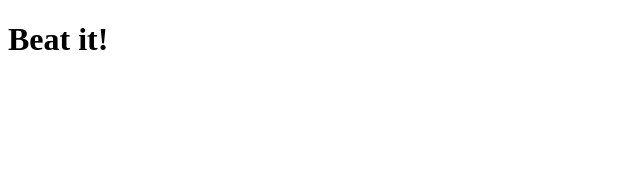
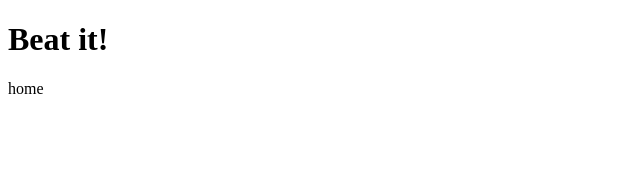
Before and after one commit to Poddyman0/project-planning-example, a React (Vite) app: page / in a window 1280 px wide. Shown: the top 170 px of the page, without its empty margins (0-640 px from the left). Built offline with nearby package versions, Linux system fonts and the light colour scheme.

Commit message:
Routing setup

```diff
--- a/src/App.jsx
+++ b/src/App.jsx
@@ -1,9 +1,15 @@
+import { Routes, Route } from "react-router-dom";
 import "./App.css";
 
 function App() {
   return (
     <>
       <h1>Beat it!</h1>
+      <Routes>
+        <Route path="/" element={<p>home</p>}/>
+        <Route path="/signup" element={<p>signup</p>}/>
+        <Route path="/login" element={<p>login</p>}/>
+      </Routes>
     </>
   );
 }
--- a/src/main.jsx
+++ b/src/main.jsx
@@ -2,9 +2,12 @@
 import ReactDOM from "react-dom/client";
 import App from "./App.jsx";
 import "./index.css";
+import { BrowserRouter } from "react-router-dom";
 
 ReactDOM.createRoot(document.getElementById("root")).render(
   <React.StrictMode>
+    <BrowserRouter>
     <App />
+    </BrowserRouter>
   </React.StrictMode>
 );
```
